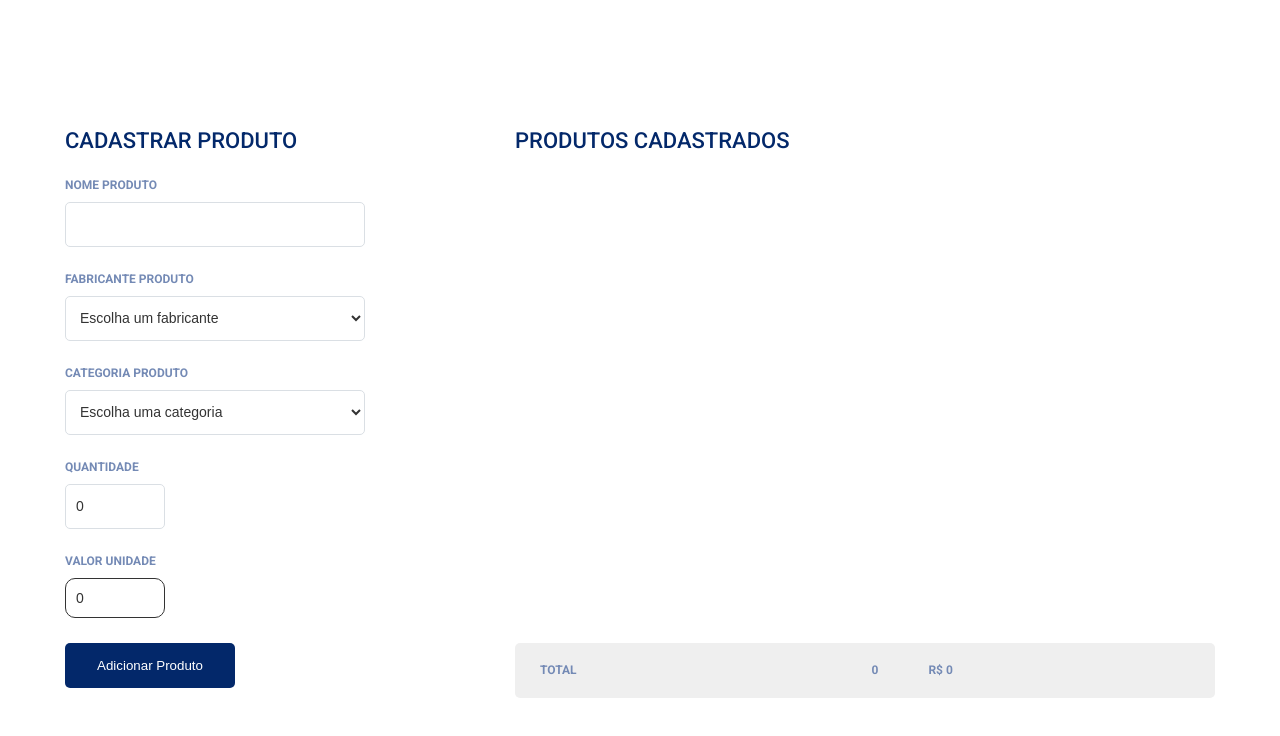
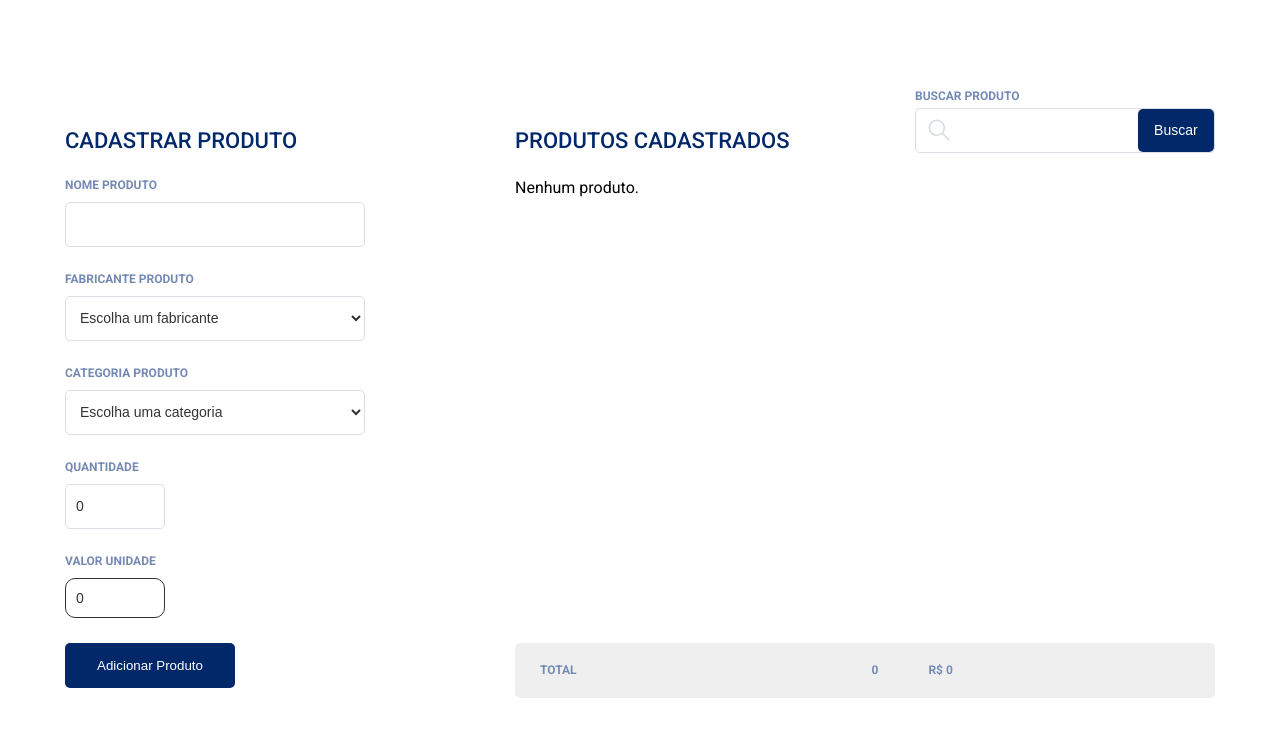
Before and after one commit to sudo-victor/interative-test, a React (Create React App) app: page / in a window 1280 px wide. Shown: the top 736 px of the page. Built offline with nearby package versions, Linux system fonts and the light colour scheme.

Commit message:
feat: serch product

```diff
--- a/src/components/ProductForm/index.tsx
+++ b/src/components/ProductForm/index.tsx
@@ -55,7 +55,7 @@ export default function ProductForm() {
 
     const data = {
       id: Date.now() + name,
-      name,
+      name: name.toUpperCase(),
       vendor: currentVendor,
       category: currentCategory,
       amount,
--- a/src/components/ProductList/index.tsx
+++ b/src/components/ProductList/index.tsx
@@ -27,12 +27,14 @@ type Product = {
 export default function ProductList() {
   const  [totalAmount, setTotalAmount] = useState(0);
   const  [totalPrice, setTotalPrice] = useState(0);
+  const  [search, setSearch] = useState('');
   const products = useSelector((state: State) => state.product.product);
+  const [productsFiltered, setProductsFiltered] = useState<Product[]>([])
   const dispatch = useDispatch();
-  const {toggleModal, setId} = useModalProductForm();
+  // const {toggleModal, setId} = useModalProductForm();
 
    useEffect(() => {
-    function loadTotals() {
+    function loadDatas() {
       if(!products) return;
 
 
@@ -43,9 +45,10 @@ export default function ProductList() {
 
       setTotalAmount(amountFinal);
       setTotalPrice(priceFinal);
+      setProductsFiltered(products);
     }
 
-    loadTotals();
+    loadDatas();
   }, [products])
 
   function handleDeleteProduct(id: string) {
@@ -55,10 +58,20 @@ export default function ProductList() {
     });
   }
 
-  function handleEditProduct(id: string) {
-    setId(id);
-    toggleModal();
+  function handleSearchProduct() {
+    if(search === '') {
+      setProductsFiltered(products);
+    }
+    const productsFilteredGroup = products.filter(product => product.name.includes(search.toUpperCase()));
+
+
+    setProductsFiltered(productsFilteredGroup);
   }
+
+  // function handleEditProduct(id: string) {
+  //   setId(id);
+  //   toggleModal();
+  // }
 
   return (
 
@@ -66,16 +79,16 @@ export default function ProductList() {
           <header>
             <h2>Produtos Cadastrados</h2>
 
-            {/* <div className={styles.searchProductContainer}>
+            <div className={styles.searchProductContainer}>
               <h3>Buscar Produto</h3>
               <div>
                 <span>
                   <IoIosSearch color='#dadfe4' size={28}/>
                 </span>
-                <input type='text' />
-                <button>Buscar</button>
+                <input type='text' value={search} onChange={e => setSearch(e.target.value)}/>
+                <button onClick={handleSearchProduct}>Buscar</button>
               </div>
-            </div> */}
+            </div>
           </header>
 
           <div>
@@ -83,7 +96,13 @@ export default function ProductList() {
             <div className={styles.products}>
 
               {
-                products?.map(product => (
+                productsFiltered.length === 0 && (
+                  <p>Nenhum produto.</p>
+                )
+              }
+
+              {
+                productsFiltered?.map(product => (
                   <article>
                     <p>{product.name}</p>
                     <p>{product.vendor}</p>
```
